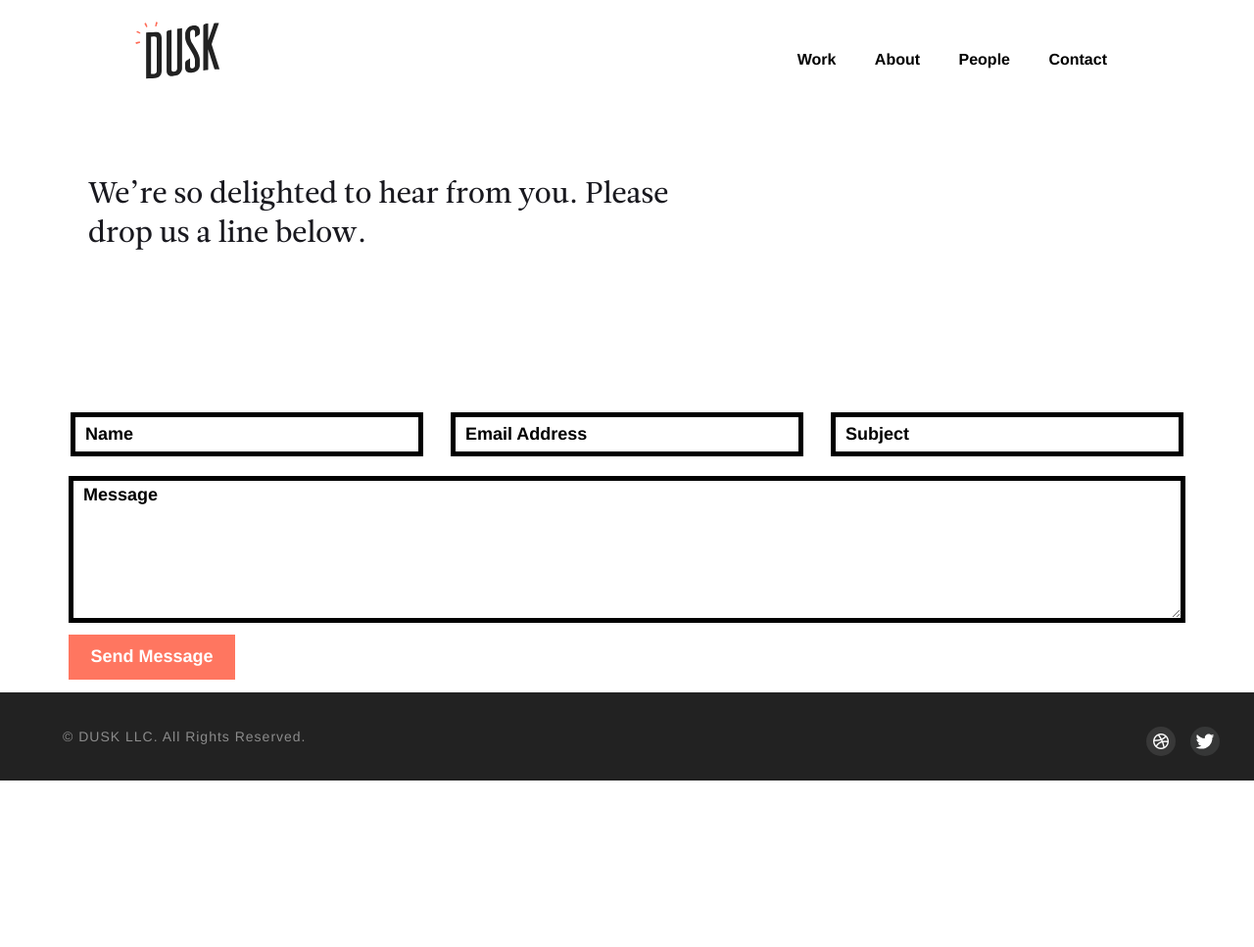
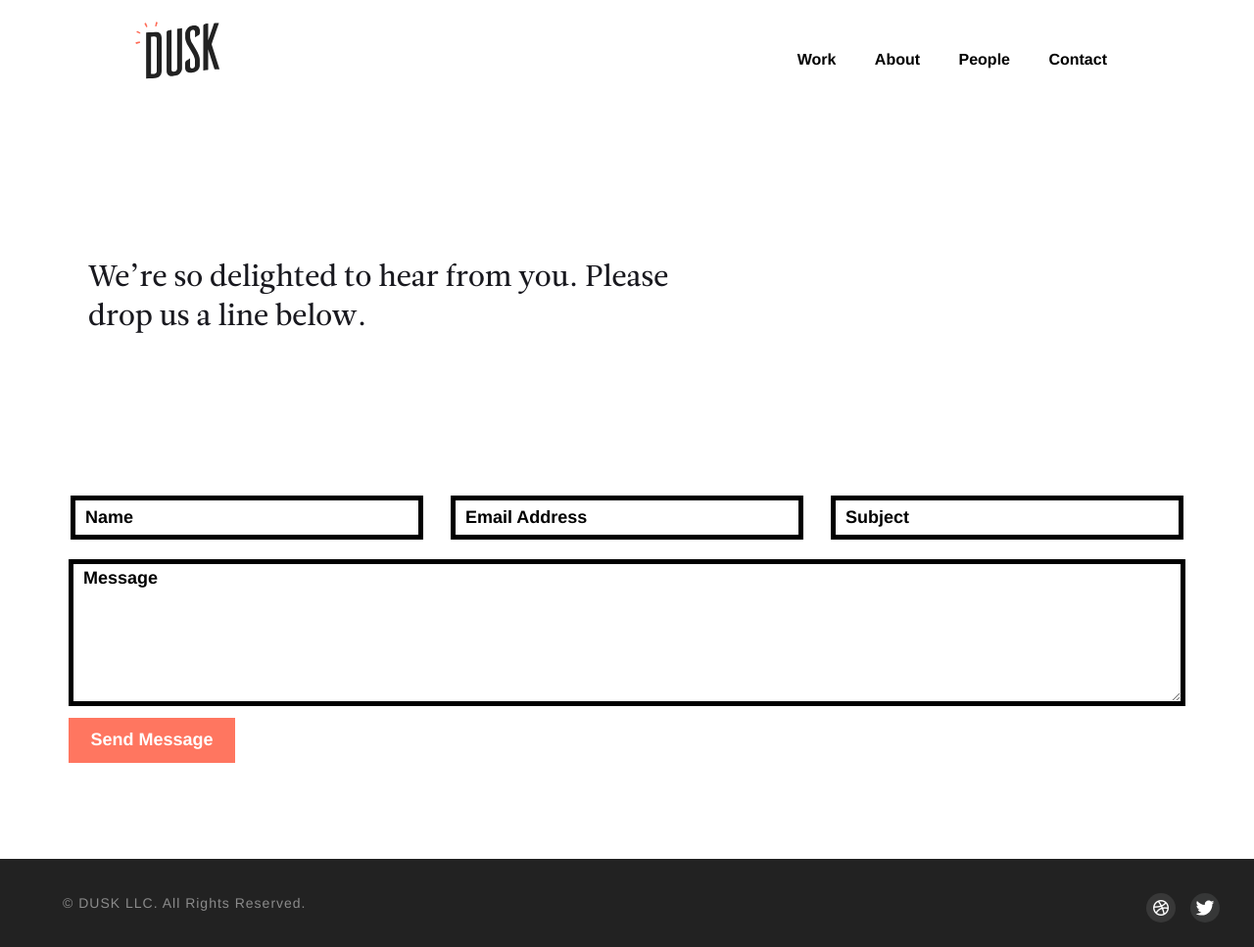
Before and after one commit to mountainbug95/6point0_jekyll, a Jekyll site: the page built from pages/contact.html, in a window 1280 px wide. Shown: the whole page at 98% size. Built offline with Jekyll 4.4.1, drawn with Linux system fonts in a browser that asks for light colours; before the commit the page ends 900 px from its top, so only the background shows below that.

Commit message:
moree margin adjustments

```diff
--- a/assets/css/about-style.css
+++ b/assets/css/about-style.css
@@ -1,7 +1,7 @@
 @media screen and (min-width: 768px)
 {
     .tagline{
-        margin-top: 0;
+        margin-top: 85px;
         margin-bottom: 0;
     }
     .img-container{
@@ -28,7 +28,7 @@
 }
 @media screen and (max-width: 768px){
     .tagline{
-        margin-top: 0;
+        margin-top: 10px;
         margin-bottom: 0;
     }
     .img-container{
@@ -55,7 +55,7 @@
 }
 @media screen and (max-width: 480px){
     .tagline{
-        margin-top: 0;
+        margin-top: 35px;
         margin-bottom: 0;
     }
     .img-container{
--- a/assets/css/contact-style.css
+++ b/assets/css/contact-style.css
@@ -1,17 +1,18 @@
 @media screen and (min-width: 768px)
 {
     .tagline{
-        margin-top: 0;
+        margin-top: 85px;
         margin-bottom: 104px;
     }
     .contact-container{
         margin-top: 104px;
-        margin-bottom: 25px;
+        margin-bottom: 100px;
+        margin-bottom: 110px;
     }
 }
 @media screen and (max-width: 768px){
     .tagline{
-        margin-top: 64px;
+        margin-top: 10px;
         margin-bottom: 64px;
     }
     .contact-container{
@@ -25,12 +26,12 @@
 }
 @media screen and (max-width: 480px){
     .tagline{
-        margin-top: 40px;
+        margin-top: 35px;
         margin-bottom: 75px;
     }
     .contact-container{
         margin-top: 40px;
-        margin-bottom: 20px;
+        margin-bottom: 50px;
     }
 }
 
--- a/assets/css/index-style.css
+++ b/assets/css/index-style.css
@@ -2,7 +2,7 @@
 {
     .projects-blurb{
         margin-bottom: 104px;
-        margin-top: 170px;
+        margin-top: 280px;
     }
     .projects-section{
         margin-bottom: 230px;
@@ -18,7 +18,7 @@
 @media screen and (max-width: 768px){
     .projects-blurb{
         margin-bottom: 215px;
-        margin-top: 70px;
+        margin-top: 210px;
     }
     .projects-section{
         margin-bottom: 150px;
@@ -34,7 +34,7 @@
 @media screen and (max-width: 480px){
     .projects-blurb{
         margin-bottom: 220px;
-        margin-top: 50px;
+        margin-top: 210px;
     }
     .projects-section{
         margin-bottom: 115px;
--- a/assets/css/people-style.css
+++ b/assets/css/people-style.css
@@ -1,7 +1,7 @@
 @media screen and (min-width: 768px)
 {
     .tagline{
-        margin-top: 0;
+        margin-top: 85px;
         margin-bottom: 120px;
     }
     .people-container{
@@ -11,7 +11,7 @@
 }
 @media screen and (max-width: 768px){
     .tagline{
-        margin-top: 0;
+        margin-top: 10px;
         margin-bottom: 75px;
     }
     .people-container{
@@ -25,7 +25,7 @@
 }
 @media screen and (max-width: 480px){
     .tagline{
-        margin-top: 0;
+        margin-top: 35px;
         margin-bottom: 75px;
     }
     .people-container{
--- a/assets/css/work-style.css
+++ b/assets/css/work-style.css
@@ -1,7 +1,7 @@
 @media screen and (min-width: 768px)
 {
     .blurb-container{
-        margin-top: 0px;
+        margin-top: 85px;
         margin-bottom: 130px;
     }
     .projects-container{
@@ -11,7 +11,7 @@
 }
 @media screen and (max-width: 768px){
     .blurb-container{
-        margin-top: 0;
+        margin-top: 10px;
         margin-bottom: 64px;
     }
     .projects-container{
@@ -25,7 +25,7 @@
 }
 @media screen and (max-width: 480px){
     .blurb-container{
-        margin-top: 0;
+        margin-top: 35px;
         margin-bottom: 40px;
     }
     .projects-container{
```
